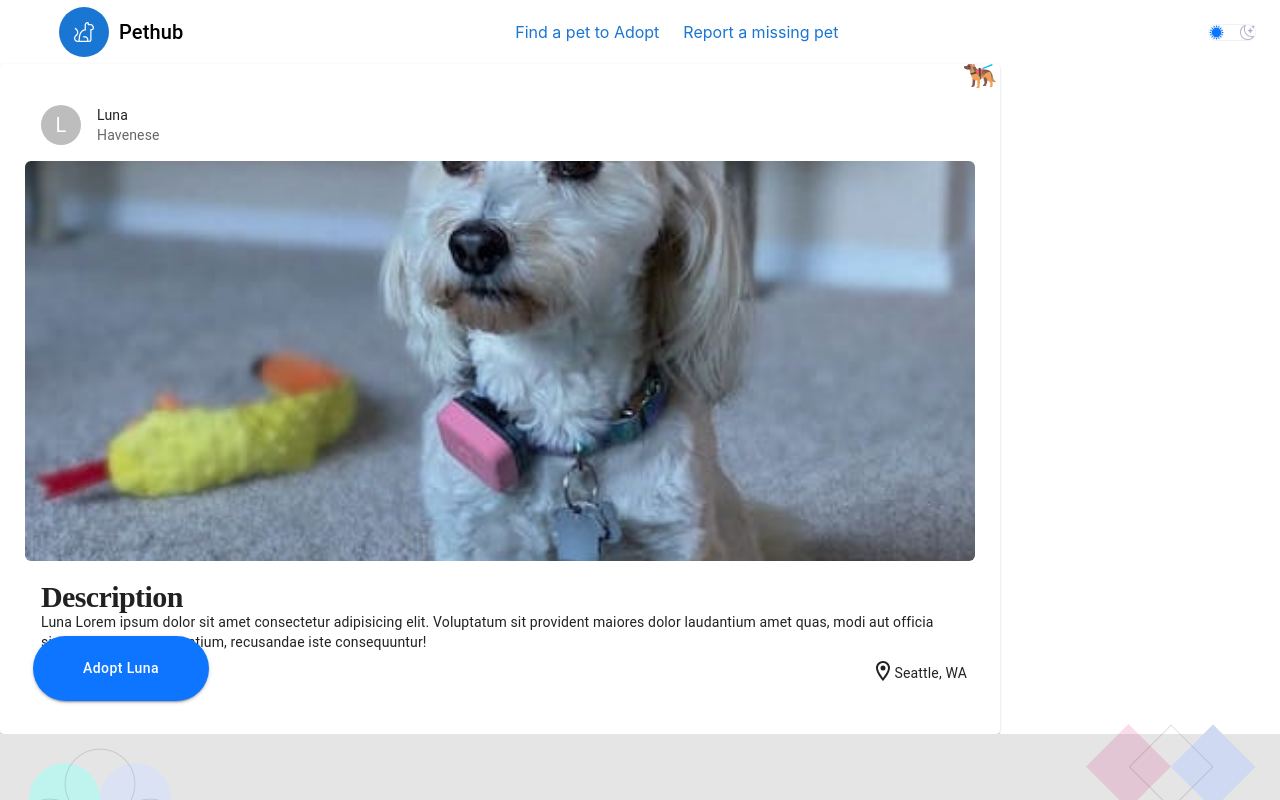
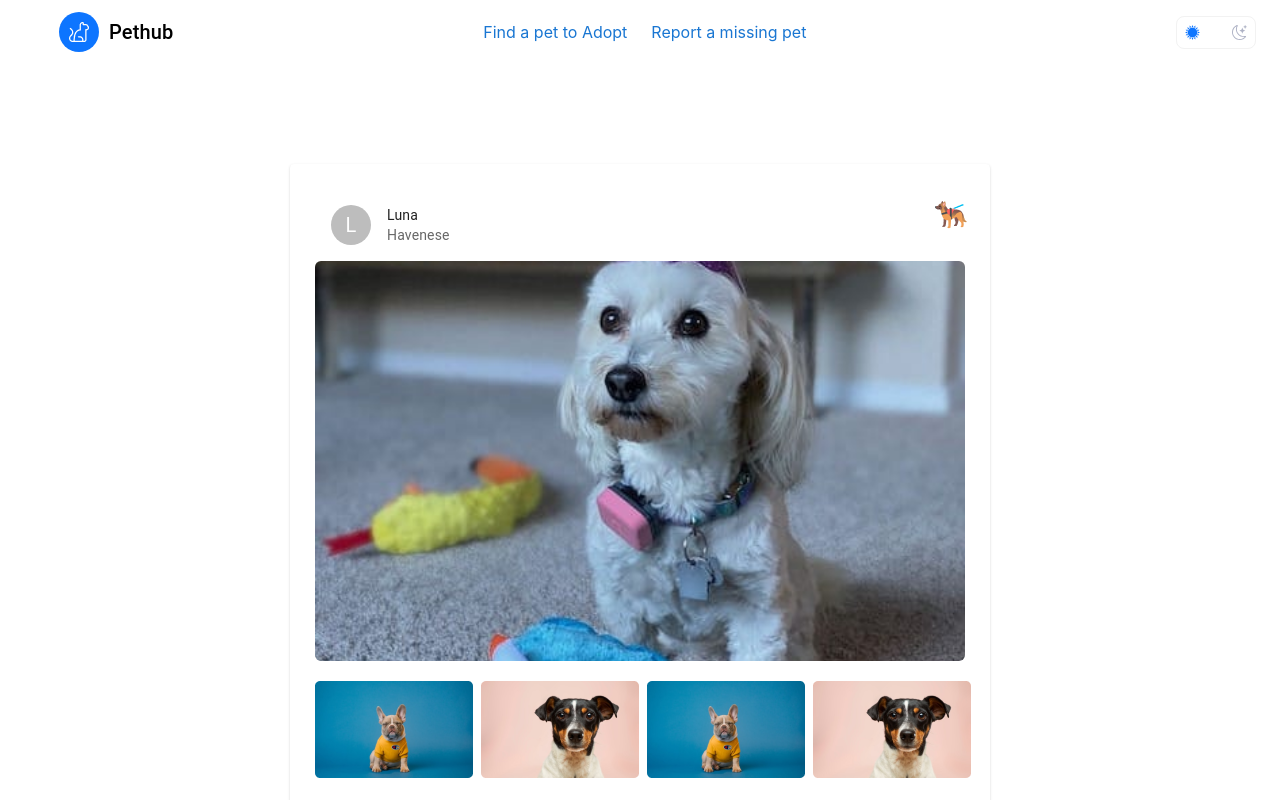
Before and after one commit to brendagold/pethub, a React (Create React App) app: page /pet in a window 1280 px wide. Shown: the top 800 px of the page. Built offline with nearby package versions, Linux system fonts and the light colour scheme.

Commit message:
added details page

```diff
--- /dev/null
+++ b/src/components/AppBarCollapse.js
@@ -0,0 +1,104 @@
+import React from "react";
+import IconButton from "@mui/material/IconButton";
+import Stack from "@mui/material/Stack";
+import Link from "@mui/material/Link";
+import { withStyles } from "@material-ui/core/styles";
+import ButtonAppBarCollapse from "./ButtonAppBarCollapse";
+
+const styles = (theme) => ({
+  root: {
+    position: "absolute",
+    right: 0,
+    padding: "10px",
+  },
+  buttonBar: {
+    [theme.breakpoints.down("xs")]: {
+      display: "none",
+    },
+    margin: "10px",
+    paddingLeft: "16px",
+    right: 0,
+    position: "relative",
+    width: "100%",
+    background: "transparent",
+  },
+});
+
+const AppBarCollapse = (props) => (
+  <div className={props.classes.root}>
+    <ButtonAppBarCollapse>
+      <Stack
+        direction={{ xs: "column", sm: "row" }}
+        alignItems="center"
+        spacing={3}
+      >
+        <Link href="#" underline="none">
+          Find a pet to Adopt
+        </Link>
+        <Link href="#" underline="none" >
+          Report a missing pet
+        </Link>
+      </Stack>
+
+      <Stack
+        direction="row"
+        alignItems="center"
+        sx={{ marginTop: "15px",border: "1px solid #f2f2f2", borderRadius: "8px" }}
+        spacing={2}
+      >
+        <IconButton
+          color="primary"
+          aria-label="upload picture"
+          component="span"
+        >
+          <img src={`${process.env.PUBLIC_URL + "/sun.svg"}`} alt="sun" />
+        </IconButton>
+        <IconButton
+          color="primary"
+          aria-label="upload picture"
+          component="span"
+        >
+          <img src={`${process.env.PUBLIC_URL + "/moon.svg"}`} alt="moon" />
+        </IconButton>
+      </Stack>
+    </ButtonAppBarCollapse>
+    {/* <div className={props.classes.buttonBar} id="appbar-collapse">
+      <Stack direction="row" alignItems="center" spacing={3}>
+        <Link href="#" underline="none">
+          Find a pet to Adopt
+        </Link>
+        <Link href="#" underline="none">
+          Report a missing pet
+        </Link>
+      </Stack>
+
+      <Stack
+        direction="row"
+        alignItems="center"
+        sx={{
+          marginLeft: "30%",
+          border: "1px solid #f2f2f2",
+          borderRadius: "8px",
+        }}
+        spacing={2}
+      >
+        <IconButton
+          color="primary"
+          aria-label="upload picture"
+          component="span"
+        >
+          <img src={`${process.env.PUBLIC_URL + "/sun.svg"}`} alt="sun" />
+        </IconButton>
+        <IconButton
+          color="primary"
+          aria-label="upload picture"
+          component="span"
+        >
+          <img src={`${process.env.PUBLIC_URL + "/moon.svg"}`} alt="moon" />
+        </IconButton>
+      </Stack>
+    </div> */}
+  </div>
+);
+
+export default withStyles(styles)(AppBarCollapse);
--- a/src/components/BrowseByPet.js
+++ b/src/components/BrowseByPet.js
@@ -12,8 +12,8 @@ const useStyles = makeStyles((theme) => ({
     borderRadius: "8px",
 
     [sizes.down("sm")]: {
-      height: "50px",
-    width: "50px",
+      height: "80px",
+    width: "100%",
       flexWrap: "wrap"
     },
   },
@@ -54,7 +54,7 @@ const BrowseByPet = () => {
   return (
     <div className={classes.container}>
       <h3 className={classes.title}>Browse Through Pet Types</h3>
-      <Stack direction="row" spacing={2}>
+      <Stack direction={{ xs: 'column', sm: 'row' }} spacing={2}>
         <button className={classes.btn}>
           <span className={classes.btnContent}>
             <img
--- /dev/null
+++ b/src/components/ButtonAppBarCollapse.js
@@ -0,0 +1,54 @@
+import React, { useState } from "react";
+import { withStyles } from "@material-ui/core/styles";
+import { Menu } from "@material-ui/core";
+import IconButton from "@material-ui/core/IconButton";
+import MenuIcon from "@material-ui/icons/Menu";
+
+const styles = (theme) => ({
+  buttonCollapse: {
+    [theme.breakpoints.up("sm")]: {
+      display: "none",
+    },
+    margin: "10px",
+    padding: "10px",
+    boxShadow: "none",
+  },
+});
+
+const ButtonAppBarCollapse = (props) => {
+  const [anchorEl, setAnchorEl] = useState(null);
+  const { classes } = props;
+  const open = Boolean(anchorEl);
+
+  const handleMenu = (event) => {
+    setAnchorEl(event.currentTarget);
+  };
+  const handleClose = () => {
+    setAnchorEl(null);
+  };
+
+  return (
+    <div className={classes.buttonCollapse}>
+      <IconButton onClick={handleMenu}>
+        <MenuIcon />
+      </IconButton>
+      <Menu
+        id="menu-appbar"
+        anchorEl={anchorEl}
+        anchorOrigin={{
+          vertical: "top",
+          horizontal: "right",
+        }}
+        transformOrigin={{
+          vertical: "top",
+          horizontal: "right",
+        }}
+        open={open}
+        onClose={handleClose}
+      >
+        {props.children}
+      </Menu>
+    </div>
+  );
+};
+export default withStyles(styles)(ButtonAppBarCollapse);
--- a/src/components/DetailsPage.js
+++ b/src/components/DetailsPage.js
@@ -11,7 +11,7 @@ import Typography from "@mui/material/Typography";
 import LocationOnOutlinedIcon from "@mui/icons-material/LocationOnOutlined";
 import FavoriteBorderIcon from "@mui/icons-material/FavoriteBorder";
 import { makeStyles } from "@material-ui/core/styles";
-import { Button } from "@mui/material";
+import { Button, Stack } from "@mui/material";
 
 const useStyles = makeStyles((theme) => ({
   animalTitle: {
@@ -35,31 +35,44 @@ const useStyles = makeStyles((theme) => ({
   },
   icon: {
     position: "relative",
-    left: "90%",
-    top: "-40px",
+    left: "30%",
   },
   btn: {
     borderRadius: "100px",
     backgroundColor: "#0D75FF",
     textTransform: "capitalize",
-    padding: "20px 50px"
+    padding: "20px 50px",
   },
+  imgStack: {
+    // alignItems: "flex-start",
+    // justifyContent: "flex-start",
+    margin: "20px auto",
+    width: "100%",
 
+  },
+  image: {
+    width: "90%"
+  },
+  card:{
+    maxWidth: 700,
+    padding: "25px",
+    margin: "100px auto"
+   }
 }));
 
 const DetailsPage = () => {
   const classes = useStyles();
   return (
     <div>
-      <Card sx={{ maxWidth: 1000, padding: "25px" }}>
+      <Card className={classes.card}>
         <CardHeader
           avatar={<Avatar aria-label="luna">L</Avatar>}
           action={
             <img
-            className={classes.icon}
-            alt="dog"
-            src={`${process.env.PUBLIC_URL + "/vector/dog.png"}`}
-          />
+              className={classes.icon}
+              alt="dog"
+              src={`${process.env.PUBLIC_URL + "/vector/dog.png"}`}
+            />
             // <IconButton aria-label="settings">
             //   <MoreVertIcon />
             // </IconButton>
@@ -74,22 +87,46 @@ const DetailsPage = () => {
           alt="animal"
           sx={{ borderRadius: "6px" }}
         />
+        <Stack
+          direction={{ xs: "column", sm: "row" }}
+          className={classes.imgStack}
+          spacing={1}
+        >
+          <img
+            className={classes.image}
+            alt="dog"
+            src={`${process.env.PUBLIC_URL + "/dog2.png"}`}
+          />
+          <img
+            className={classes.image}
+            alt="dog"
+            src={`${process.env.PUBLIC_URL + "/dog1.png"}`}
+          />
+          <img
+            className={classes.image}
+            alt="dog"
+            src={`${process.env.PUBLIC_URL + "/dog2.png"}`}
+          />
+          <img
+            className={classes.image}
+            alt="dog"
+            src={`${process.env.PUBLIC_URL + "/dog1.png"}`}
+          />
+        </Stack>
+
         <CardContent>
-        <Typography className={classes.animalTitle} variant="h6">Description</Typography>
-        <Typography  variant="body2">
+          <Typography className={classes.animalTitle} variant="h6">
+            Description
+          </Typography>
+          <Typography variant="body2">
             Luna Lorem ipsum dolor sit amet consectetur adipisicing elit.
             Voluptatum sit provident maiores dolor laudantium amet quas, modi
             aut officia similique eaque praesentium, recusandae iste
             consequuntur!
           </Typography>
-
-
-
         </CardContent>
 
-        <CardActions
-          sx={{ justifyContent: "space-between", marginTop: "-40px" }}
-        >
+        <CardActions sx={{ justifyContent: "space-between" }}>
           <Button variant="contained" className={classes.btn}>
             Adopt Luna
           </Button>
--- a/src/components/Footer.js
+++ b/src/components/Footer.js
@@ -119,7 +119,7 @@ const useStyles = makeStyles((theme) => ({
     },
   },
   footerAvatar: {
-    backgroundColor: blue[700],
+    backgroundColor: "#0D75FF !important",
     marginRight: "10px",
     marginLeft: "35px",
     width: 50,
--- a/src/components/Hero.js
+++ b/src/components/Hero.js
@@ -13,7 +13,7 @@ const useStyles = makeStyles((theme) => ({
       height: "1000px"
     },
     [sizes.down("sm")]: {
-      height: "1000px"
+      height: "1000px",
     },
   },
 
--- a/src/components/Nav.js
+++ b/src/components/Nav.js
@@ -7,21 +7,61 @@ import Toolbar from "@mui/material/Toolbar";
 import Typography from "@mui/material/Typography";
 import Stack from "@mui/material/Stack";
 import Link from '@mui/material/Link';
+import { withStyles } from "@material-ui/core/styles";
 import { blue } from "@mui/material/colors";
+import AppBarCollapse from "./AppBarCollapse";
+import sizes from "./sizes";
 
-export default function Nav() {
+const styles = {
+  root: {
+    flexGrow: 1
+  },
+  grow: {
+    flexGrow: 1
+  },
+  menuButton: {
+    marginLeft: -12,
+    marginRight: 20
+  },
+  navigation: {},
+  toggleDrawer: {},
+  appTitle: {},
+  avatar: {
+    backgroundColor: "#0D75FF !important",
+    marginRight: "10px",
+    marginLeft: "35px",
+    width: 50,
+    height: 50,
+    [sizes.down("sm")]: {
+      marginLeft: "0px",
+    },
+  },
+  midStack: {
+    marginLeft: "30%",
+    border: "1px solid #f2f2f2",
+    borderRadius: "8px",
+    [sizes.down("md")]: {
+      marginLeft: "10%",
+    },
+    [sizes.down("sm")]: {
+      display: "none !important",
+    },
+  },
+  linkStack: {
+    [sizes.down("sm")]: {
+      display: "none !important",
+    },
+  }
+};
+
+function Nav(props) {
+  const { classes } = props;
   return (
     <Box sx={{ flexGrow: 1 }}>
-      <AppBar position="static" elevation={0} color="transparent">
+      <AppBar position="static" className={classes.navigation} elevation={0} color="transparent">
         <Toolbar>
           <Avatar
-            sx={{
-              bgcolor: blue[700],
-              marginRight: "10px",
-              marginLeft: "35px",
-              width: 50,
-              height: 50,
-            }}
+            className={classes.avatar}
           >
             <img
               alt="Pet Logo"
@@ -32,7 +72,9 @@ export default function Nav() {
             Pethub
           </Typography>
 
-          <Stack direction="row" alignItems="center" spacing={3}>
+          <AppBarCollapse />
+
+          <Stack direction="row" alignItems="center" spacing={3} className={classes.linkStack}>
             <Link href="#" underline="none">
               Find a pet to Adopt
             </Link>
@@ -41,7 +83,7 @@ export default function Nav() {
             </Link>
           </Stack>
 
-          <Stack direction="row" alignItems="center" sx={{marginLeft: "30%", border: "1px solid #f2f2f2", borderRadius: "8px"}} spacing={2}>
+          <Stack direction="row" alignItems="center" className={classes.midStack} spacing={2}>
             <IconButton
               color="primary"
               aria-label="upload picture"
@@ -62,3 +104,6 @@ export default function Nav() {
     </Box>
   );
 }
+
+
+export default withStyles(styles)(Nav)
```
Also changed, not shown: public/dog1.png (added), public/dog2.png (added).
